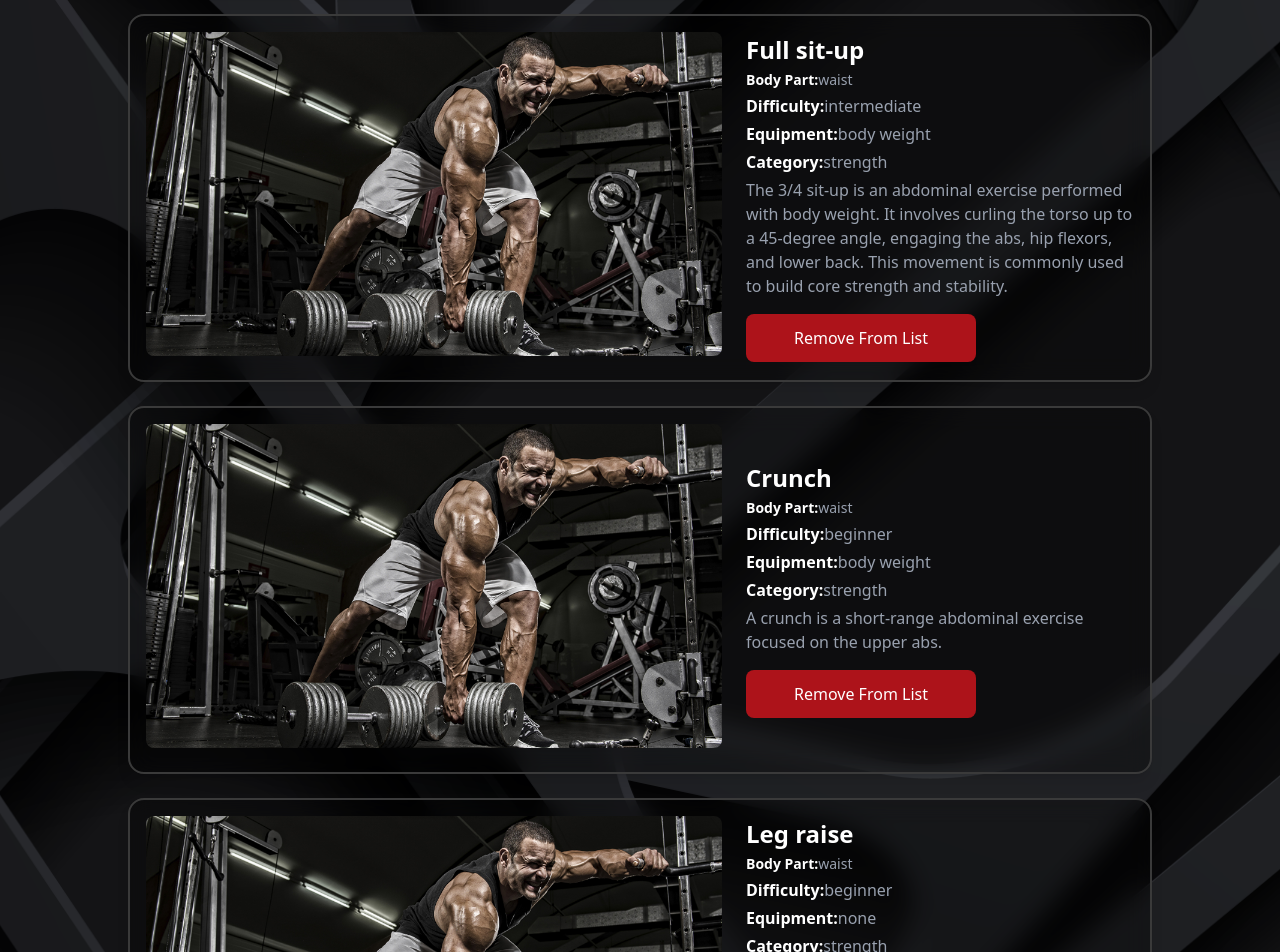
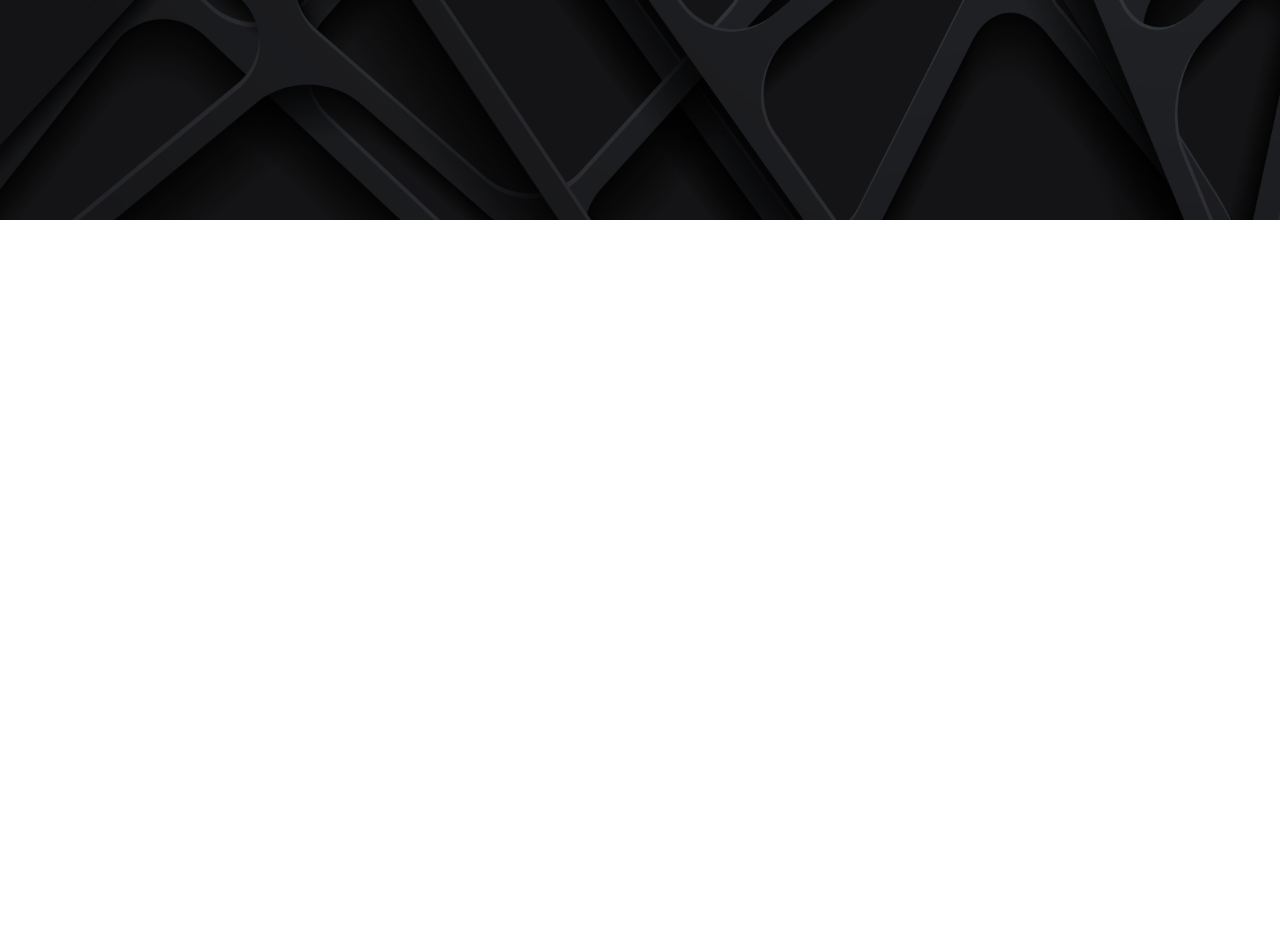
Before and after one commit to Tomo233/gym-app, a React (Vite) app: page /bookmarked in a window 1280 px wide. Shown: the part 580-1532 px from the top of the page. After the commit the page ends 800 px from the top, so only its background shows below. Built offline with nearby package versions, Linux system fonts and the light colour scheme.

Commit message:
Store and use bookmarked exercises with context API

```diff
--- a/src/features/bookmarked/BookmarkedCard.tsx
+++ b/src/features/bookmarked/BookmarkedCard.tsx
@@ -1,7 +1,15 @@
+import type { ExerciseType } from "../../types/ExerciseType";
 import firstExercise from "../../assets/exercise-1.jpg";
-import type { ExerciseType } from "../../types/ExerciseType";
 
-function BookmarkedCard({ bookmarked }: { bookmarked: ExerciseType }) {
+type BookmarkedCardProps = {
+  bookmarked: ExerciseType;
+  onRemoveBookmarked: (id: number) => void;
+};
+
+function BookmarkedCard({
+  bookmarked,
+  onRemoveBookmarked,
+}: BookmarkedCardProps) {
   return (
     <div className="bg-black/30 backdrop-blur-md border-2 border-[#3a3a3a] rounded-2xl p-4 shadow-lg text-white flex justify-between gap-6 items-center">
       <img
@@ -28,7 +36,10 @@ function BookmarkedCard({ bookmarked }: { bookmarked: ExerciseType }) {
           {bookmarked.category}
         </p>
         <p className="text-md text-gray-400 mb-1">{bookmarked.description}</p>
-        <button className="bg-[#AD131A] px-12 py-3 rounded-lg font-medium cursor-pointer mt-3">
+        <button
+          className="bg-[#AD131A] px-12 py-3 rounded-lg font-medium cursor-pointer mt-3"
+          onClick={() => onRemoveBookmarked(bookmarked.id)}
+        >
           Remove From List
         </button>
       </div>
--- a/src/features/bookmarked/BookmarkedList.tsx
+++ b/src/features/bookmarked/BookmarkedList.tsx
@@ -1,57 +1,15 @@
-import type { ExerciseType } from "../../types/ExerciseType";
 import BookmarkedCard from "./BookmarkedCard";
+import { useBookmarkedContext } from "../../context/BookmarkContext";
 
-const exerciseData = {
-  name: "3/4 sit-up",
-  bodyPart: "waist",
-  category: "strength",
-  description:
-    "The 3/4 sit-up is an abdominal exercise performed with body weight. It involves curling the torso up to a 45-degree angle, engaging the abs, hip flexors, and lower back. This movement is commonly used to build core strength and stability.",
-  difficulty: "beginner",
-  equipment: "body weight",
-};
-
-const bookmarked: ExerciseType[] = [
-  {
-    ...exerciseData,
-    name: "3/4 sit-up",
-    id: 1,
-  },
-  {
-    ...exerciseData,
-    name: "Full sit-up",
-    difficulty: "intermediate",
-    id: 2,
-  },
-  {
-    ...exerciseData,
-    name: "Crunch",
-    description:
-      "A crunch is a short-range abdominal exercise focused on the upper abs.",
-    id: 3,
-  },
-  {
-    ...exerciseData,
-    name: "Leg raise",
-    equipment: "none",
-    difficulty: "beginner",
-    id: 4,
-  },
-  {
-    ...exerciseData,
-    name: "Russian twist",
-    difficulty: "advanced",
-    equipment: "medicine ball",
-    id: 5,
-  },
-];
 function BookmarkedList() {
+  const { bookmarked, handleRemoveBookmarked } = useBookmarkedContext();
   return (
     <div className="grid grid-cols-1 gap-6">
       {bookmarked?.map((bookmarkedExercise) => (
         <BookmarkedCard
           key={bookmarkedExercise.id}
           bookmarked={bookmarkedExercise}
+          onRemoveBookmarked={handleRemoveBookmarked}
         />
       ))}
     </div>
--- a/src/features/exercises/ExerciseCard.tsx
+++ b/src/features/exercises/ExerciseCard.tsx
@@ -1,7 +1,9 @@
+import type { ExerciseType } from "../../types/ExerciseType";
 import firstExercise from "../../assets/exercise-1.jpg";
-import type { ExerciseType } from "../../types/ExerciseType";
+import { useBookmarkedContext } from "../../context/BookmarkContext";
 
 function ExerciseCard({ exercise }: { exercise: ExerciseType }) {
+  const { handleAddBookmarked } = useBookmarkedContext();
   return (
     <div className=" bg-black/30 backdrop-blur-md border-2 border-[#3a3a3a] rounded-2xl p-4 shadow-lg text-white">
       <img src={firstExercise} alt={exercise.name} className="mb-2" />
@@ -24,7 +26,10 @@ function ExerciseCard({ exercise }: { exercise: ExerciseType }) {
       </p>
 
       <div className="flex justify-center mt-1">
-        <button className="bg-[#AD131A] px-12 py-3 rounded-lg font-medium cursor-pointer">
+        <button
+          className="bg-[#AD131A] px-12 py-3 rounded-lg font-medium cursor-pointer"
+          onClick={() => handleAddBookmarked(exercise)}
+        >
           Add To List
         </button>
       </div>
```
